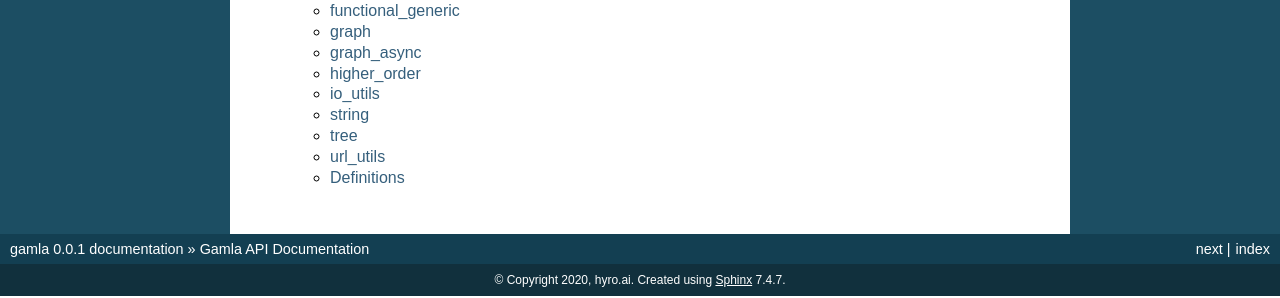
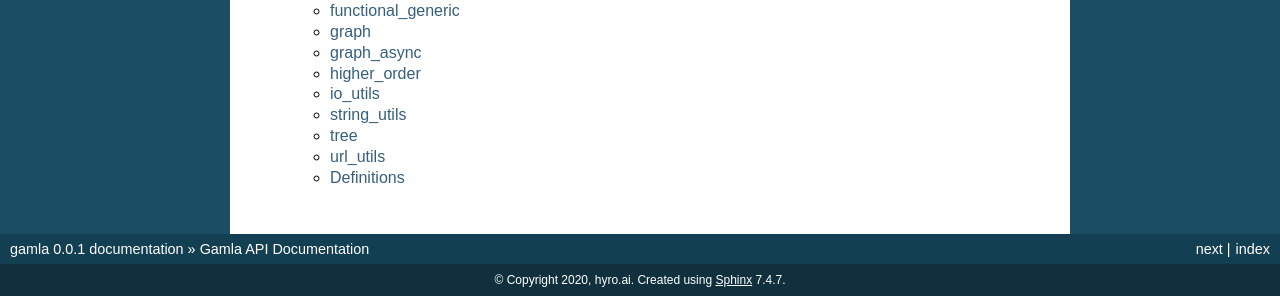
Before and after one commit to hyroai/gamla, a Sphinx documentation site: the page built from docs/source/index.rst, in a window 1280 px wide. Shown: the part 563-861 px from the top of the page. Built offline with Sphinx 7.4.7, drawn with Linux system fonts in a browser that asks for light colours.

Commit message:
pre-commit

```diff
--- a/docs/source/api.rst
+++ b/docs/source/api.rst
@@ -290,10 +290,10 @@ io_utils
    timeit
    timeout
 
-string
-------
+string_utils
+------------
 
-.. currentmodule:: gamla.string
+.. currentmodule:: gamla.string_utils
 
 .. autosummary::
    capitalize
@@ -362,7 +362,7 @@ Definitions
 .. automodule:: gamla.io_utils
    :members:
 
-.. automodule:: gamla.string
+.. automodule:: gamla.string_utils
    :members:
 
 .. automodule:: gamla.tree
```
